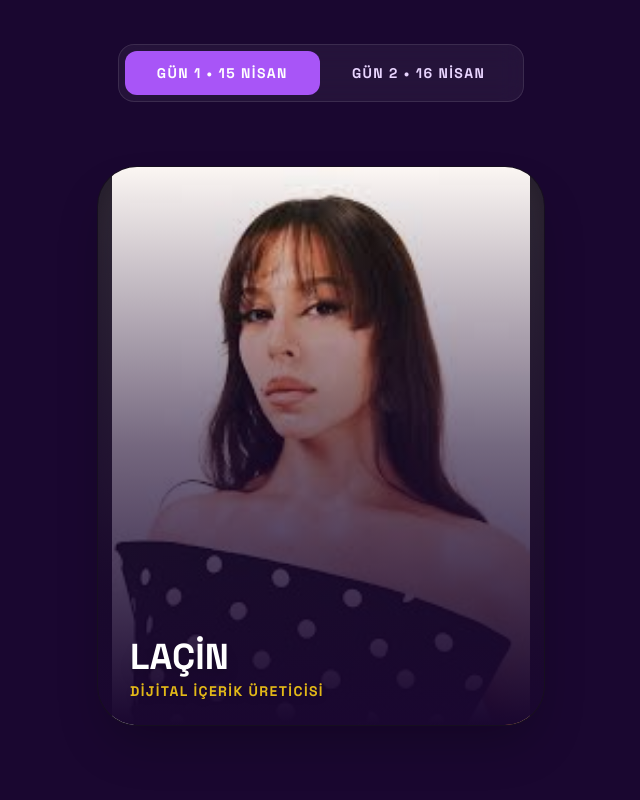
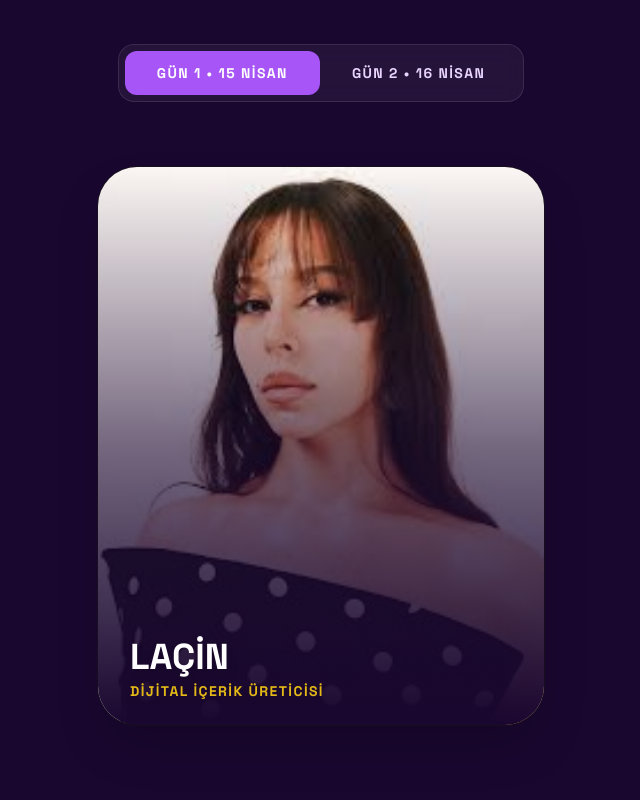
Before and after one commit to celenahmet/sms, a React (Vite) app: page / in a window 1280 px wide. Shown: the part 1760-2560 px from the top of the page, without its empty margins (319-959 px from the left). Built offline with nearby package versions, Linux system fonts and the light colour scheme.

Commit message:
Speakers: Fix 2024 image paths and standardize portrait fitting with object-cover

```diff
--- a/components/SpeakerModal.tsx
+++ b/components/SpeakerModal.tsx
@@ -38,14 +38,13 @@ const SpeakerModal: React.FC<SpeakerModalProps> = ({ speaker, onClose }) => {
         </button>
 
         <div className="relative w-full h-56 sm:h-72 overflow-hidden flex-shrink-0 bg-black/60">
-          <img src={speaker.image} alt="" className="absolute inset-0 w-full h-full object-cover blur-2xl opacity-40 brightness-50 scale-110" />
-          <img src={speaker.image} alt={speaker.name} className="relative z-10 w-full h-full object-contain object-top" />
+          <img src={speaker.image} alt={speaker.name} className="relative z-10 w-full h-full object-cover object-center" />
           <div className="absolute inset-0 z-20 bg-gradient-to-t from-brand-base via-brand-base/60 to-transparent opacity-100"></div>
 
           <div className="absolute z-30 bottom-6 left-8 right-8 flex items-end justify-between">
             <div>
               <span className="inline-block px-3 py-1 rounded-full bg-brand-neon text-[10px] font-black uppercase tracking-widest mb-3">
-                SMS’26 • {t('modal.day')} {speaker.day}
+                SMS’{speaker.id.startsWith('26') ? '26' : '24'} • {t('modal.day')} {speaker.day}
               </span>
               <h2 className="text-3xl md:text-5xl font-heading font-black text-white tracking-tighter drop-shadow-lg">
                 {speaker.name}
--- a/components/Speakers.tsx
+++ b/components/Speakers.tsx
@@ -47,13 +47,8 @@ const Speakers: React.FC = () => {
               <div className="relative overflow-hidden rounded-[2.5rem] aspect-[4/5] mb-6 shadow-2xl transition-all group-hover:shadow-[0_0_40px_rgba(168,85,247,0.3)] border border-white/5 group-hover:border-brand-neon/30 bg-black/60">
                 <img
                   src={speaker.image}
-                  alt=""
-                  className="absolute inset-0 w-full h-full object-cover blur-2xl opacity-40 brightness-50 scale-110"
-                />
-                <img
-                  src={speaker.image}
                   alt={speaker.name}
-                  className="relative z-10 w-full h-full object-contain object-top transition-transform duration-700 group-hover:scale-105"
+                  className="relative z-10 w-full h-full object-cover object-center transition-transform duration-700 group-hover:scale-105"
                 />
                 <div className="absolute inset-0 z-20 bg-gradient-to-t from-brand-base via-brand-base/60 to-transparent opacity-100 group-hover:opacity-80 transition-opacity"></div>
 
--- a/data/speakers.ts
+++ b/data/speakers.ts
@@ -5,7 +5,7 @@ export const speakers24: Speaker[] = [
     id: '1',
     name: 'Merve Boluğur',
     day: 1,
-    image: 'https://sms.acmhacettepe.com/static/media/merve.39062b0b09baa042f02f.png',
+    image: '/assets/speakers/24/mervebolugur.jpeg',
     socials: { instagram: 'https://instagram.com/mervebolugur' },
     tr: {
       role: 'Oyuncu & İçerik Üreticisi',
@@ -24,7 +24,7 @@ export const speakers24: Speaker[] = [
     id: '2',
     name: 'İnanç Konukçu',
     day: 1,
-    image: 'https://sms.acmhacettepe.com/static/media/inan%C3%A7.983d51ad55893c3fe4e2.png',
+    image: '/assets/speakers/24/inanckonukcu.png',
     socials: { instagram: 'https://instagram.com/inanc.konukcu' },
     tr: {
       role: 'Tiyatro & Sinema Oyuncusu',
@@ -43,7 +43,7 @@ export const speakers24: Speaker[] = [
     id: '3',
     name: 'Mervan & Fırat Yayla',
     day: 1,
-    image: 'https://sms.acmhacettepe.com/static/media/mervancharm.ac2c8dab9cbfa4c480c0.png',
+    image: '/assets/speakers/24/mervanfirat.jpeg',
     socials: { instagram: 'https://instagram.com/mervantepelioglu' },
     tr: {
       role: 'YouTube İçerik Üreticileri',
@@ -62,7 +62,7 @@ export const speakers24: Speaker[] = [
     id: '4',
     name: 'Ahsen Bücek',
     day: 2,
-    image: 'https://sms.acmhacettepe.com/static/media/ahsen.f3b192b2b29991252d1e.png',
+    image: '/assets/speakers/24/ahsenbucek.jpg',
     socials: { instagram: 'https://instagram.com/ahsenbucek' },
     tr: {
       role: 'Dijital İçerik Üreticisi',
@@ -81,7 +81,7 @@ export const speakers24: Speaker[] = [
     id: '5',
     name: 'Selin Geçit',
     day: 2,
-    image: 'https://sms.acmhacettepe.com/static/media/selin.59f656adaa4aa9e82ef6.png',
+    image: '/assets/speakers/24/selingecit.jpg',
     socials: { instagram: 'https://instagram.com/selingecit' },
     tr: {
       role: 'Müzisyen & Sanatçı',
@@ -100,7 +100,7 @@ export const speakers24: Speaker[] = [
     id: '6',
     name: 'Baturay Özdemir',
     day: 2,
-    image: 'https://sms.acmhacettepe.com/static/media/baturay.6a9f74984a01b863b5bd.png',
+    image: '/assets/speakers/24/baturayozdemir.jpg',
     socials: { instagram: 'https://instagram.com/baturayozdemir' },
     tr: {
       role: 'Stand-up Sanatçısı',
```
